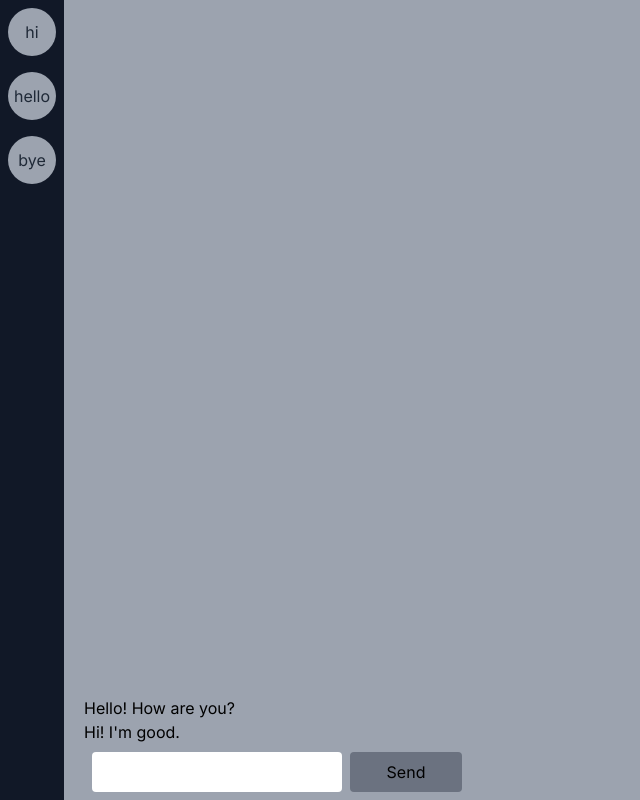
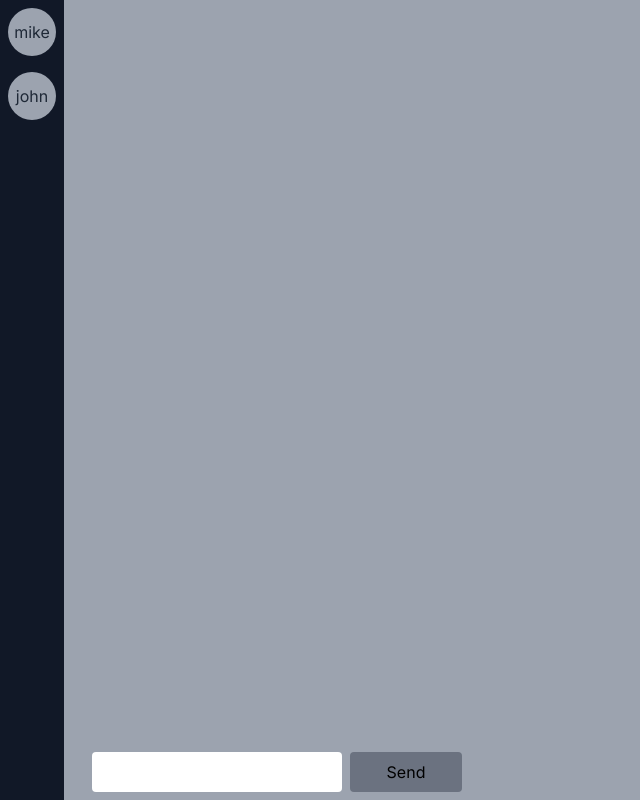
Before and after one commit to sorkofi/msg-app, a React (Vite) app: page /0 in a window 1280 px wide. Shown: the whole page, without its empty margins (0-640 px from the left). Built offline with nearby package versions, Linux system fonts and the light colour scheme.

Commit message:
refactored user data manipulation

```diff
--- a/src/App.tsx
+++ b/src/App.tsx
@@ -9,11 +9,18 @@ import './styles/global.css';
 import axios from 'axios';
 
 function App() {
-  const [channels, setChannels] = useState([
-    "hi",
-    "hello",
-    "bye"
-  ])
+  const [userContent, setUserContent] = useState([
+    {
+      id: 0,
+      name: "mike",
+      message: "hi"
+    },
+    {
+      id: 0,
+      name: "john",
+      message: "welcome!"
+    }
+  ]);
 
    // let data = axios.get("https://dummyjson.com/comments").then(async (res) => await res)
 
@@ -31,17 +38,17 @@ function App() {
   return(
     <div className='flex flex-row h-screen bg-gray-400'>
 
-      <Sidebar channels={channels} />
+      <Sidebar userContent={userContent} />
 
       {/* Content container from sidebar items */}
         <Routes>
           {
-            channels.map((chan: any, index) => {
+            userContent.map((user: any, index) => {
               return <Route
                 key={index}
                 path={index.toString()}
                 element={
-                  <Channel chan={chan} />
+                  <Channel />
                 } />
             })
           }
--- a/src/components/Channel.tsx
+++ b/src/components/Channel.tsx
@@ -1,26 +1,20 @@
 import axios from "axios";
 import { useState } from "react";
-import { Message } from "./Message";
-
 
 export function Channel(props: any) {
-   const [messages, setMessages] = useState([
-      "Hello! How are you?",
-      "Hi! I'm good."
-   ]);
 
    return (
       <div className="w-full h-full flex flex-col-reverse mx-5">
 
          <div>
-            <Message channel={props.chan} data={messages} />
             <input
+
+
                type="text"
                className="relative m-2 rounded px-2 py-2"
             />
 
             <button
-               onClick={() => console.log(props.chan)}
                className='rounded w-28 h-10 bg-gray-500 transition-colors active:bg-cyan-800'>
                Send
             </button>
--- a/src/components/Message.tsx
+++ /dev/null
@@ -1,22 +0,0 @@
-import { useState } from "react";
-
-interface Props {
-   data: string[],
-   channel: [string]
-}
-
-export function Message(args: Props) {
-   const [message, setMessage] = useState([]);
-
-   return (
-      <ul>
-         {
-            args.data.map((message) => {
-               return <li>
-                  {message}
-               </li>
-            })
-         }
-      </ul>
-   );
-}
--- a/src/components/Sidebar.tsx
+++ b/src/components/Sidebar.tsx
@@ -7,14 +7,14 @@ export function Sidebar(props: any) {
             <div className='w-16 h-full flex flex-col items-center bg-gray-900 text-gray-800 text-md'>
 
                 {
-                    props.channels/*slice(0, 5)*/.map((chan: any, index: number) => {
+                    props.userContent/*slice(0, 5)*/.map((user: any, index: number) => {
                         return (
                             <div className="flex" key={index}>
                                 <Link to={index.toString() }>
                                     <button
-                                        onClick={() => console.log(chan)}
+                                        onClick={() => console.log(user.name)}
                                         className="rounded-[24px] transition-all hover:rounded-[15px] hover:bg-slate-400 bg-gray-400 text-center w-12 h-12 mx-4 my-2">
-                                            {chan}
+                                            {user.name}
                                         </button>
                                 </Link>
                             </div>
```
